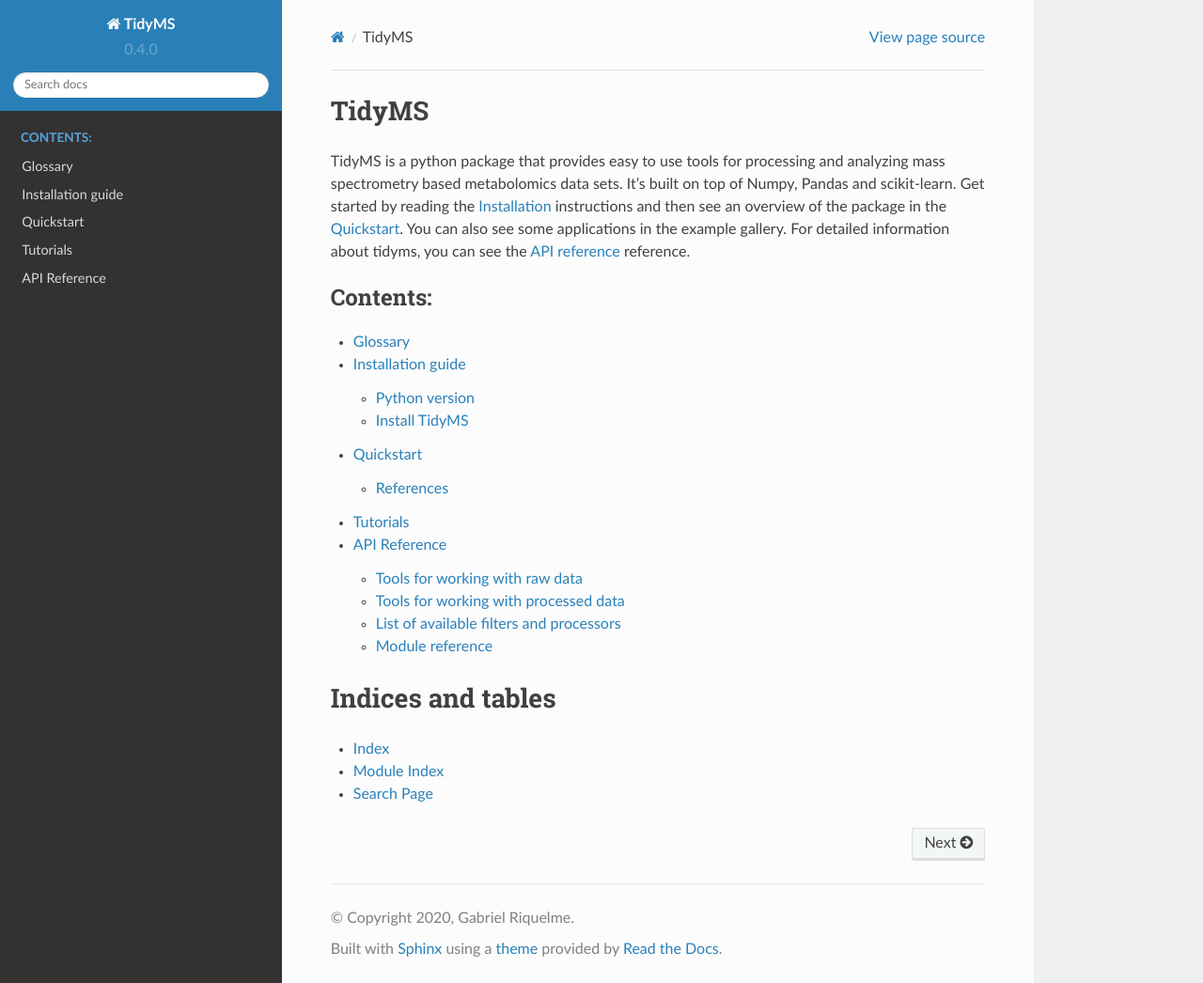
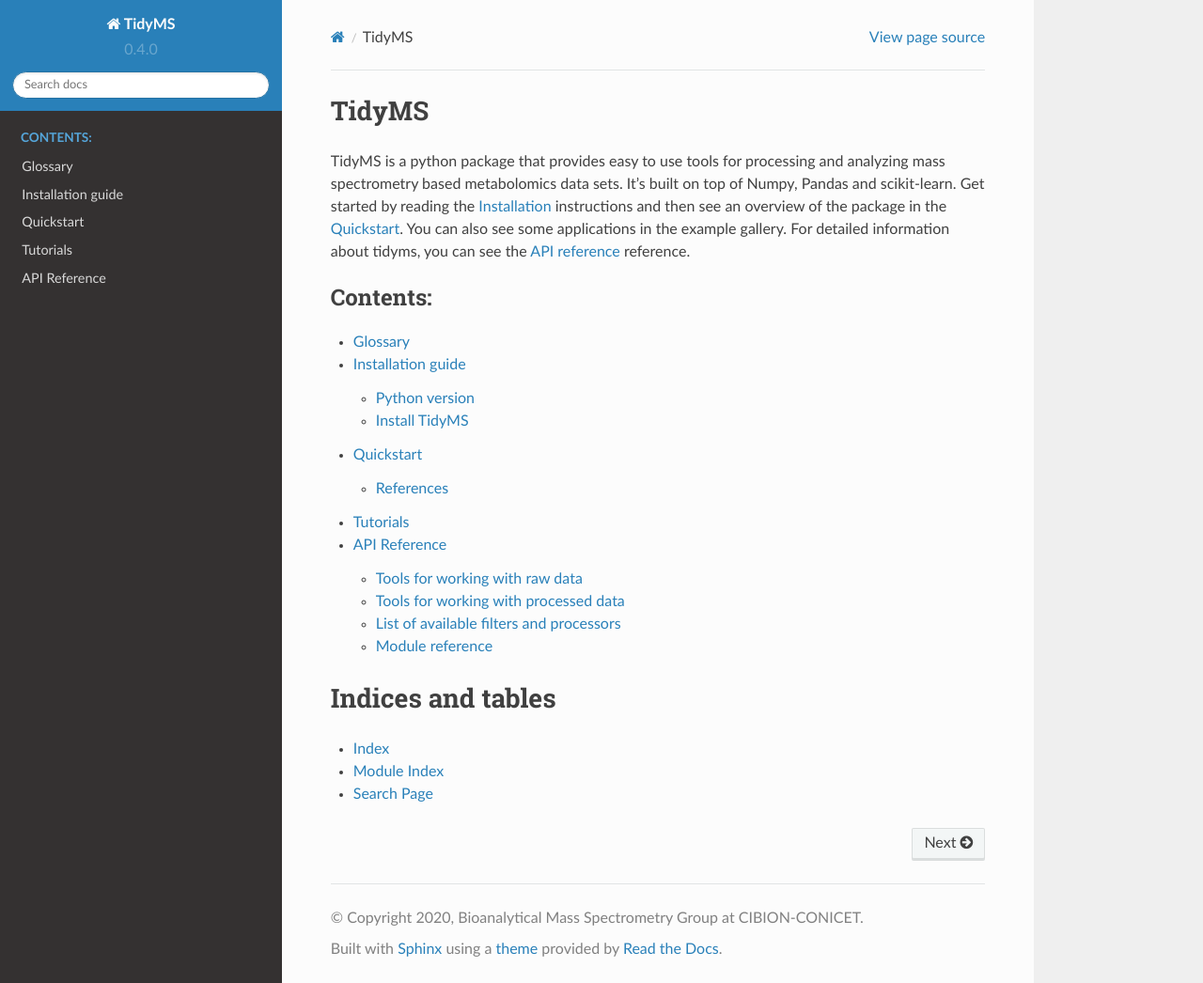
Before and after one commit to griquelme/tidyms, a Sphinx documentation site: the page built from docs/index.rst, in a window 1280 px wide and 1046 px high. Shown: the whole window at 94% size. Built offline with Sphinx 7.4.7 and the Read the Docs theme 2.0.0, drawn with Linux system fonts in a browser that asks for light colours; the version number is read from the project's files by our own code; part of the change alters nothing that is shown.

```diff
--- a/docs/conf.py
+++ b/docs/conf.py
@@ -14,21 +14,22 @@ import os
 import sys
 sys.path.insert(0, os.path.abspath(os.path.pardir))
 sys.path.insert(0, os.path.abspath(os.getcwd()))
-import bokeh_plots
+from bokeh_plots import create_plots
 
 # -- Project information -----------------------------------------------------
 
 project = 'TidyMS'
-copyright = '2020, Gabriel Riquelme'
+copyright = "2020, Bioanalytical Mass Spectrometry Group at CIBION-CONICET"
 author = 'Gabriel Riquelme'
 
 # -- generate plot files -----------------------------------------------------
 if not os.path.isdir("_static"):
     os.mkdir("_static")
-bokeh_plots.plot_chromatogram()
-bokeh_plots.plot_chromatogram_with_peaks()
-bokeh_plots.feature_plot()
-bokeh_plots.pca_plot()
+
+if not os.path.isdir("_build"):
+    os.mkdir("_build")
+
+create_plots()
 
 # -- General configuration ---------------------------------------------------
 
@@ -37,8 +38,6 @@ bokeh_plots.pca_plot()
 # ones.
 extensions = [
     'sphinx.ext.autodoc',
-    # 'sphinx.ext.doctest',
-    # 'sphinx.ext.coverage',
     'sphinx.ext.mathjax',
     'sphinx.ext.autosummary',
     'sphinx.ext.intersphinx',
@@ -46,7 +45,6 @@ extensions = [
     'IPython.sphinxext.ipython_console_highlighting',
     'bokeh.sphinxext.bokeh_plot',
     'matplotlib.sphinxext.plot_directive',
-    # 'gallery_generator',
     'numpydoc'
 ]
 
@@ -57,10 +55,6 @@ numpydoc_show_class_members = False
 
 # Add any paths that contain templates here, relative to this directory.
 templates_path = ['_templates']
-
-
-# def setup(app):
-#     plot_chromatogram()
 
 # List of patterns, relative to source directory, that match files and
 # directories to ignore when looking for source files.
@@ -80,9 +74,13 @@ html_theme = 'sphinx_rtd_theme'
 # so a file named "default.css" will overwrite the builtin "default.css".
 html_static_path = ['_static']
 
-intersphinx_mapping = \
-    {'pandas': ('http://pandas.pydata.org/pandas-docs/stable/', None),
-     'scipy': ('https://docs.scipy.org/doc/scipy/reference/', None)}
+intersphinx_mapping = {
+    'pandas': ('https://pandas.pydata.org/docs/', None),
+    'scipy': ('https://docs.scipy.org/doc/scipy/', None),
+}
 
 # set index.rst as the master doc
 master_doc = 'index'
+
+# include __init__ in docs
+autoclass_content = 'both'
```
